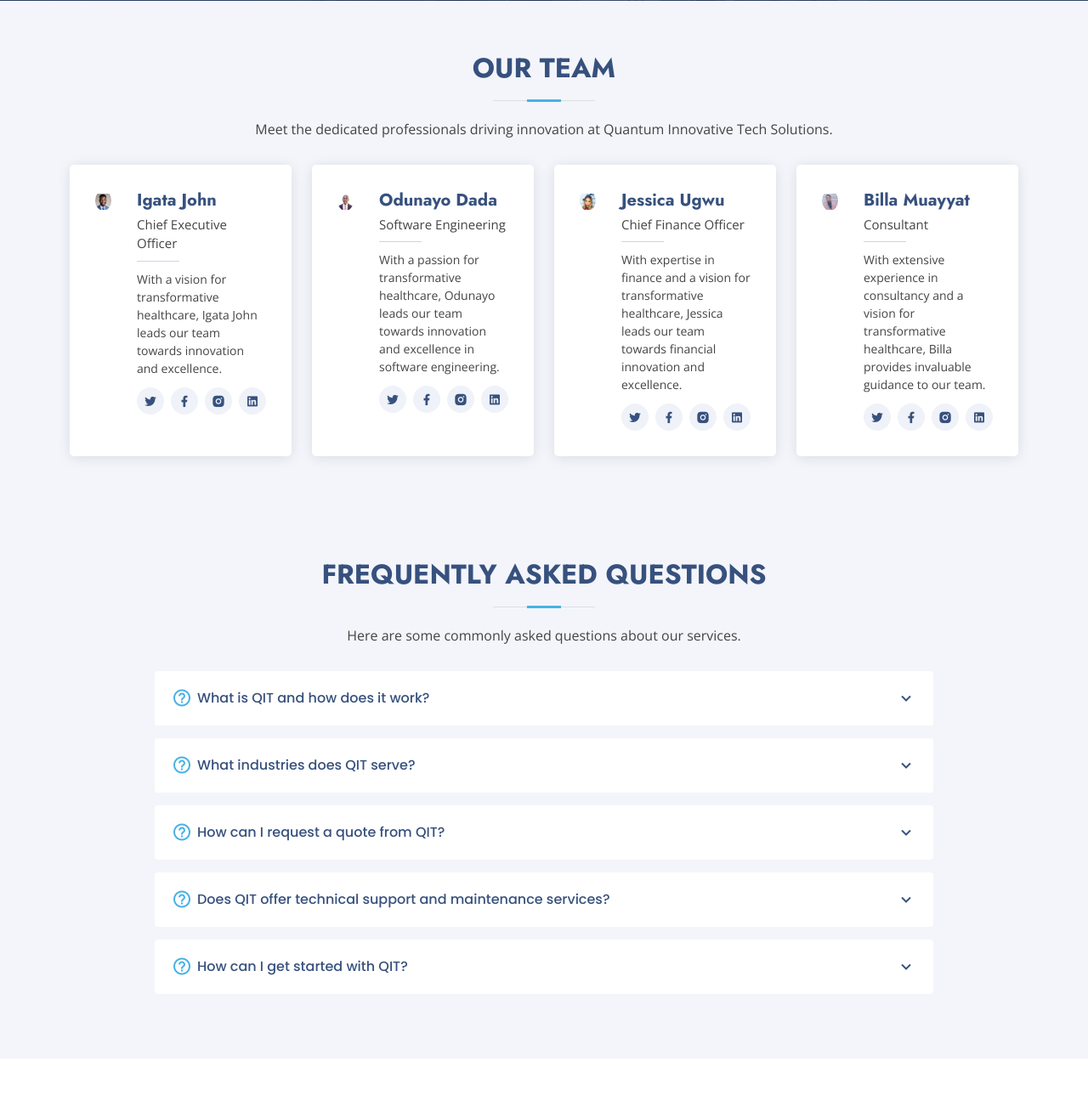
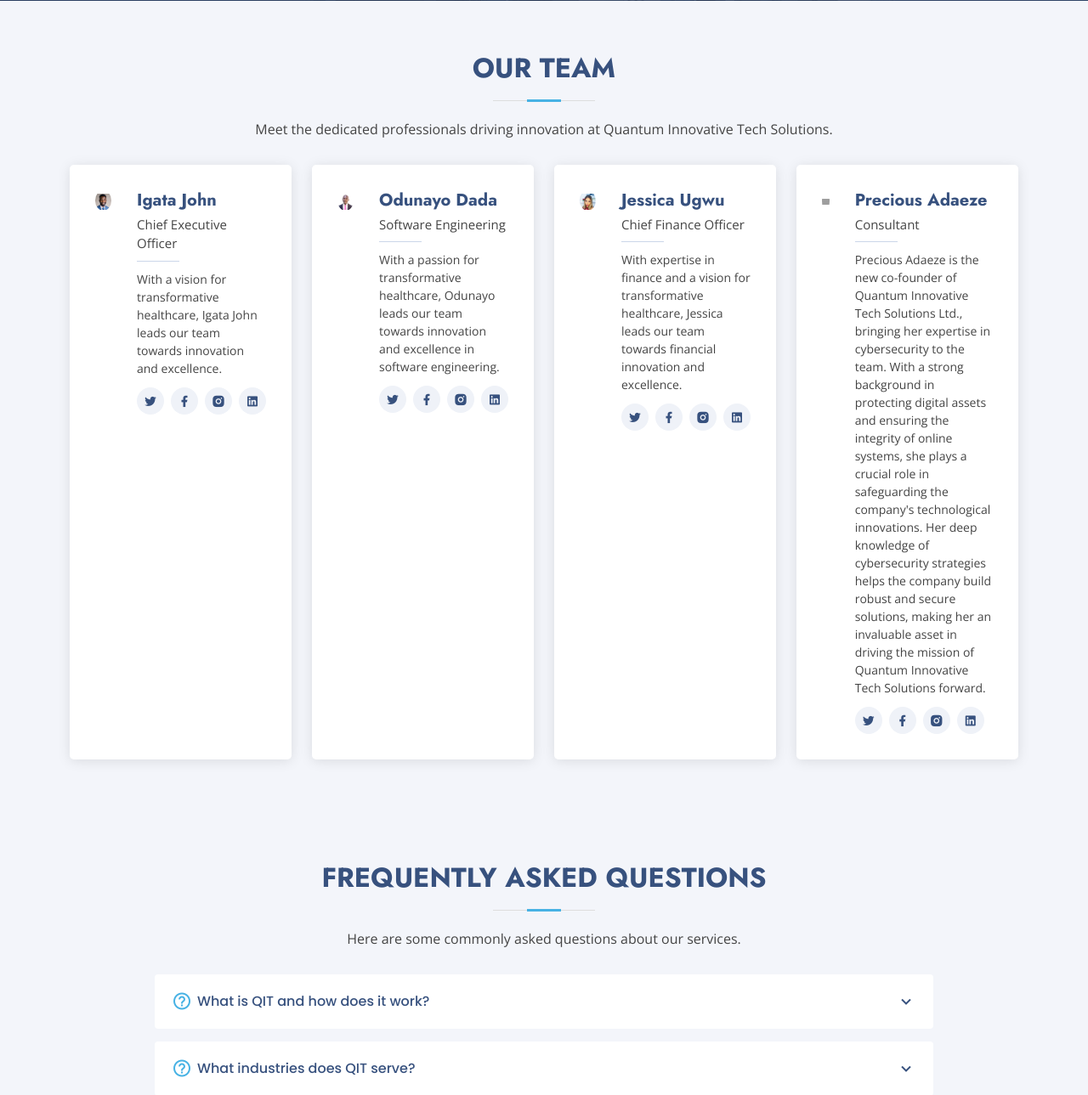
Before and after one commit to IGATAJOHN/qit_web, a Flask app: page / in a window 1280 px wide. Shown: the part 3675-4964 px from the top of the page at 85% size. Run offline with Flask 3, Linux system fonts and the light colour scheme; some libraries are stand-ins or nearby versions; grey boxes are pictures that could not be loaded.

Commit message:
Update index.html

```diff
--- a/templates/index.html
+++ b/templates/index.html
@@ -420,11 +420,11 @@
 
       <div class="col-lg-3" data-aos="zoom-in" data-aos-delay="100">
         <div class="member d-flex align-items-start">
-          <div class="pic"><img src="{{url_for('static',filename='assets/img/team/muayyat.jpg')}}" class="img-fluid" alt="Billa Muayyat"></div>
+          <div class="pic"><img src="{{url_for('static',filename='assets/img/team/p.jpeg')}}" class="img-fluid" alt="Adaeze Precious"></div>
           <div class="member-info">
-            <h4>Billa Muayyat</h4>
+            <h4>Precious Adaeze</h4>
             <span>Consultant</span>
-            <p>With extensive experience in consultancy and a vision for transformative healthcare, Billa provides invaluable guidance to our team.</p>
+            <p>Precious Adaeze is the new co-founder of Quantum Innovative Tech Solutions Ltd., bringing her expertise in cybersecurity to the team. With a strong background in protecting digital assets and ensuring the integrity of online systems, she plays a crucial role in safeguarding the company's technological innovations. Her deep knowledge of cybersecurity strategies helps the company build robust and secure solutions, making her an invaluable asset in driving the mission of Quantum Innovative Tech Solutions forward.</p>
             <div class="social">
               <a href="#"><i class="ri-twitter-fill"></i></a>
               <a href="https://web.facebook.com/profile.php?id=61550967944463"><i class="ri-facebook-fill"></i></a>
```
